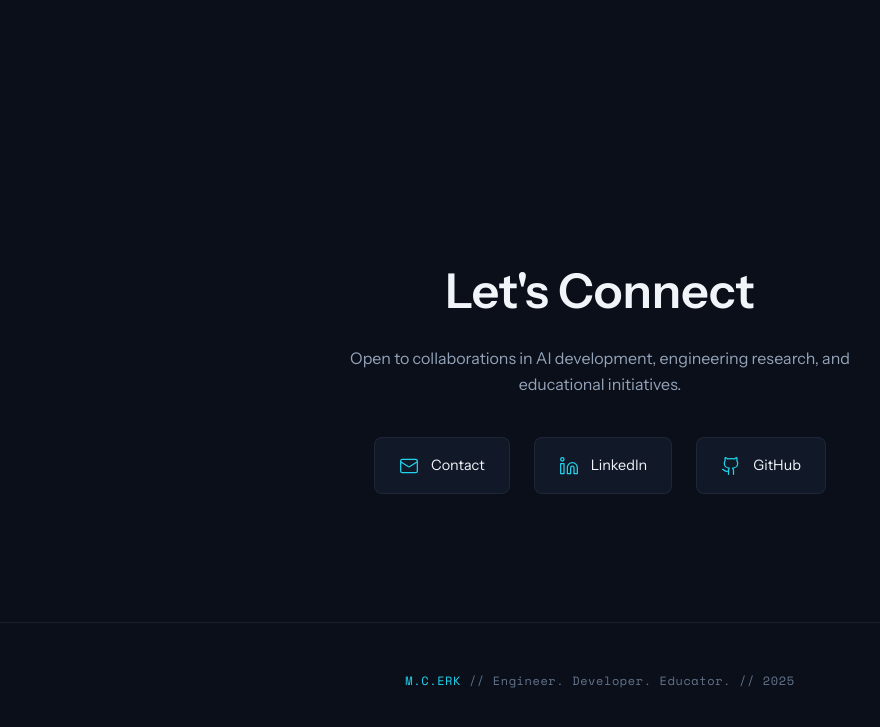
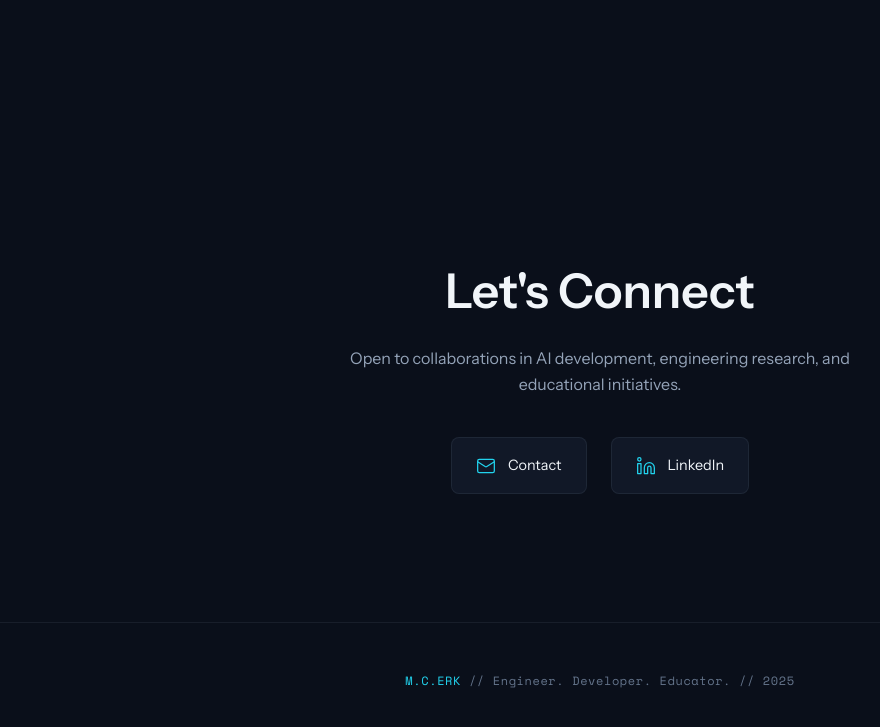
Before and after one commit to carbonfiberk/erkdev, a plain HTML site: page index.html in a window 1280 px wide. Shown: the part 5078-5805 px from the top of the page, without its empty margins (40-920 px from the left). Drawn offline with nearby package versions, Linux system fonts and the light colour scheme.

Commit message:
Update index.html

```diff
--- a/index.html
+++ b/index.html
@@ -1305,15 +1305,6 @@
                     </svg>
                     LinkedIn
                 </a>
-                <a href="https://carbonfiberk.github.io/erkdev/" target="_blank" rel="noopener" class="contact-link">
-                    <svg viewBox="0 0 24 24" fill="none" stroke-width="1.5" stroke-linecap="round"
-                        stroke-linejoin="round">
-                        <path
-                            d="M15 22v-4a4.8 4.8 0 0 0-1-3.5c3 0 6-2 6-5.5.08-1.25-.27-2.48-1-3.5.28-1.15.28-2.35 0-3.5 0 0-1 0-3 1.5-2.64-.5-5.36-.5-8 0C6 2 5 2 5 2c-.3 1.15-.3 2.35 0 3.5A5.403 5.403 0 0 0 4 9c0 3.5 3 5.5 6 5.5-.39.49-.68 1.05-.85 1.65-.17.6-.22 1.23-.15 1.85v4" />
-                        <path d="M9 18c-4.51 2-5-2-7-2" />
-                    </svg>
-                    GitHub
-                </a>
             </div>
         </div>
     </section>
```
